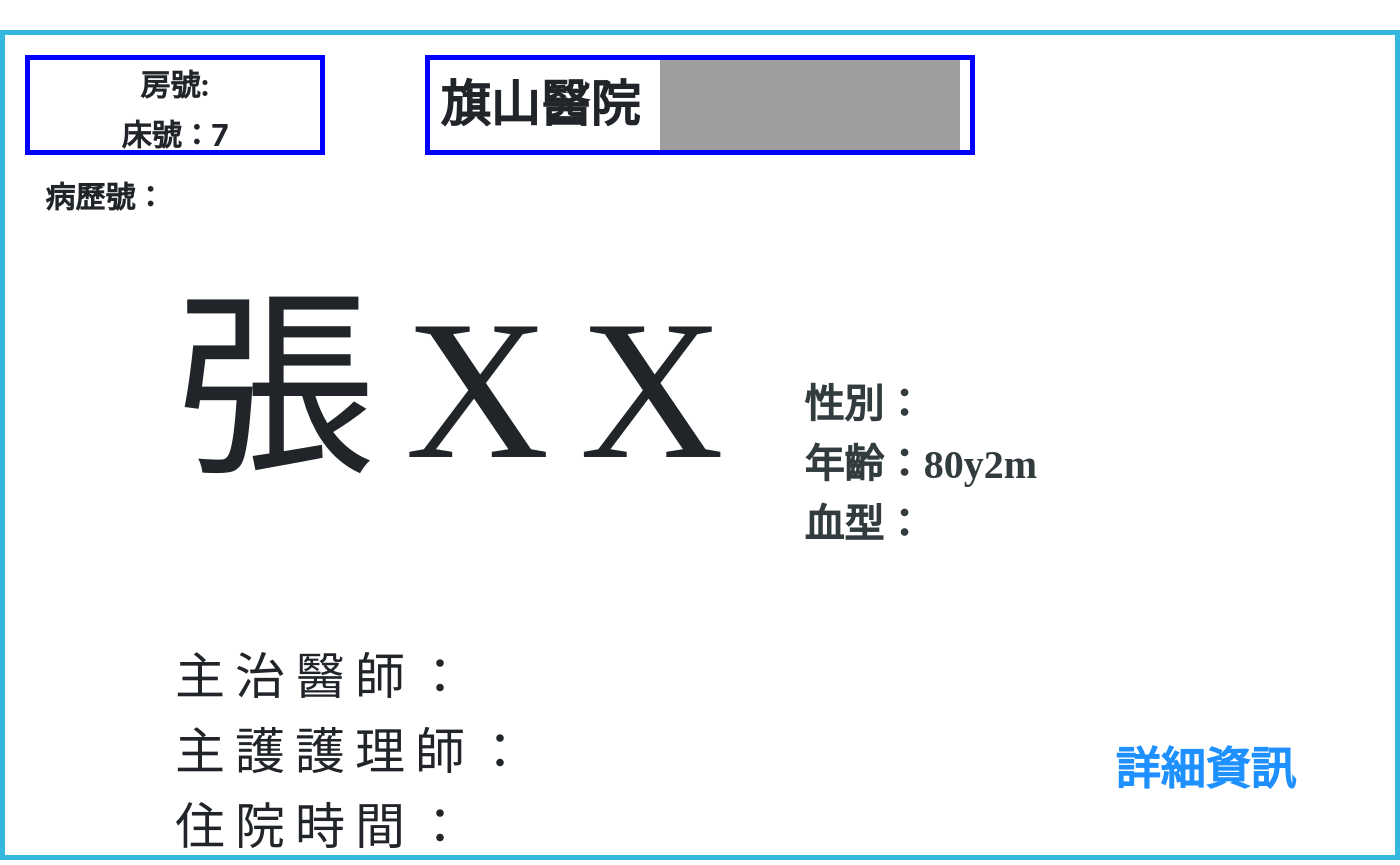
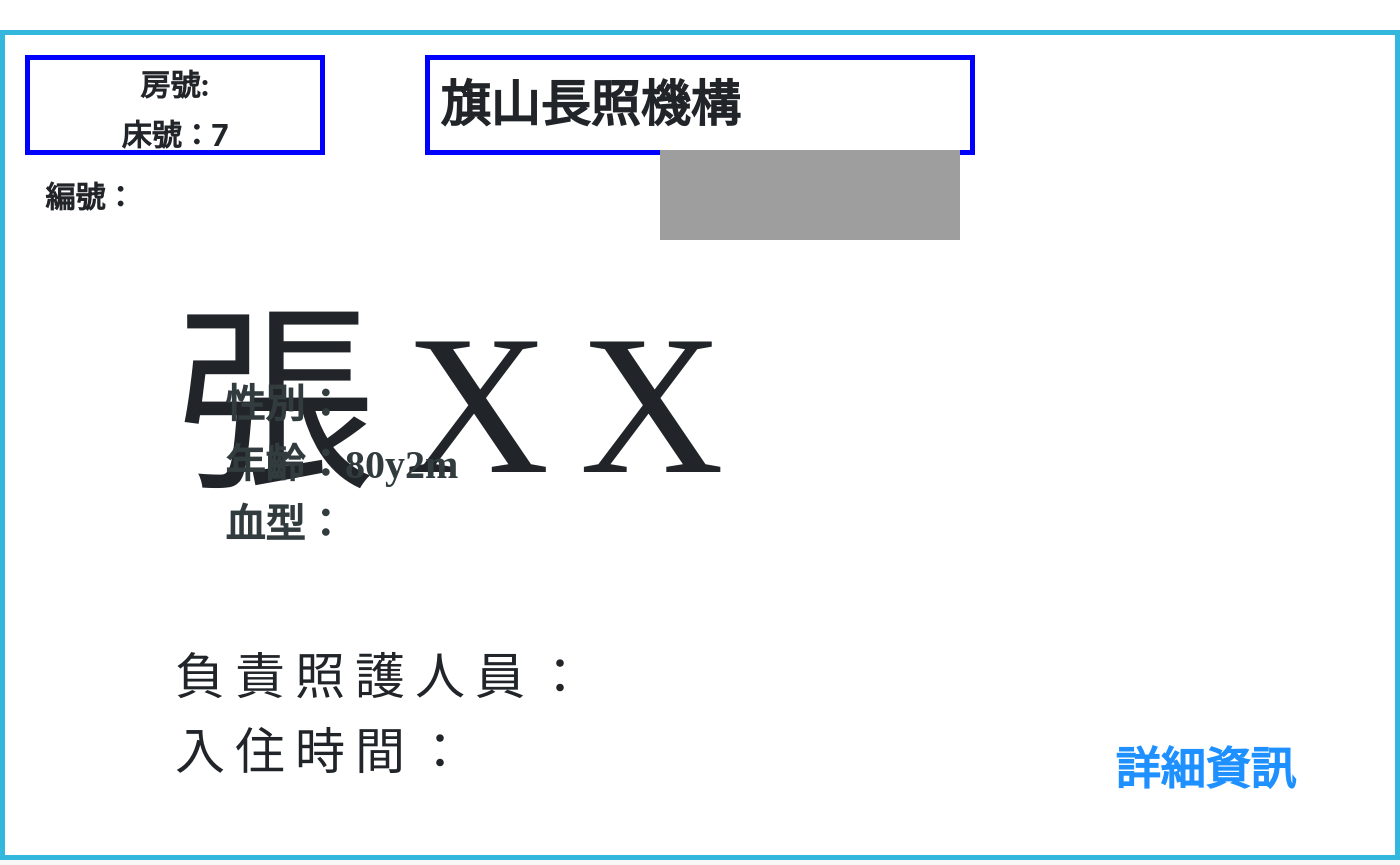
Before and after one commit to jeff01478/finalProject, a PHP site: page /patient_bed_card.php in a window 1400 px wide. Shown: the part 96-961 px from the top of the page. Run offline with PHP 8.4, Linux system fonts and the light colour scheme; a user stored in the database is signed in; data comes from the database, SQL or seed files in the repository; some libraries are stand-ins or nearby versions; grey boxes are pictures that could not be loaded.

Commit message:
patient_bed_card.php

```diff
--- a/patient_bed_card.php
+++ b/patient_bed_card.php
@@ -178,13 +178,13 @@
 <p></p>
 <div style="position:relative; width: 1400px;0px; height: 830px; border:5px rgb(52, 183, 220) solid;padding: 20px; margin: 0 auto;">
         <div id="bed">房號:<?php echo $ward_no;?><br>床號：<?php echo $bed_no;?></div>
-        <div class="locate"><p1>旗山醫院</p1><p2><iframe href="#" src="https://www.zeitverschiebung.net/clock-widget-iframe-v2?language=en&size=small&timezone=Asia%2FTaipei" width="100%" height="90" frameborder="0" seamless></iframe> </p2></div>
-        <div style="margin: 20px;font-size: 30px; font-weight:bold;">病歷號：<?php echo $chart_no;?></div>
+        <div class="locate"><p1>旗山長照機構</p1><p2><iframe href="#" src="https://www.zeitverschiebung.net/clock-widget-iframe-v2?language=en&size=small&timezone=Asia%2FTaipei" width="100%" height="90" frameborder="0" seamless></iframe> </p2></div>
+        <div style="margin: 20px;font-size: 30px; font-weight:bold;">編號：<?php echo $chart_no;?></div>
         <div class="info1"><p1><?php echo $name?></p1><p2>性別：<?php echo $gender;?><br>年齡：80y2m<br>血型：<?php echo $blood;?></p2></div>
         <div class="info2">
-            主治醫師：<?php echo $physician;?><br>
-            主護護理師：<?php echo $nurse;?><br>
-            住院時間：<?php echo $date;?>
+            <!--主治醫師：<?php echo $physician;?><br>-->
+            負責照護人員：<?php echo $nurse;?><br>
+            入住時間：<?php echo $date;?>
         </div>
         <!-- QRcode產生 -->
         <div id="qrcode" style="float:right; position: absolute; bottom: 50px; right: 100px;">
```
